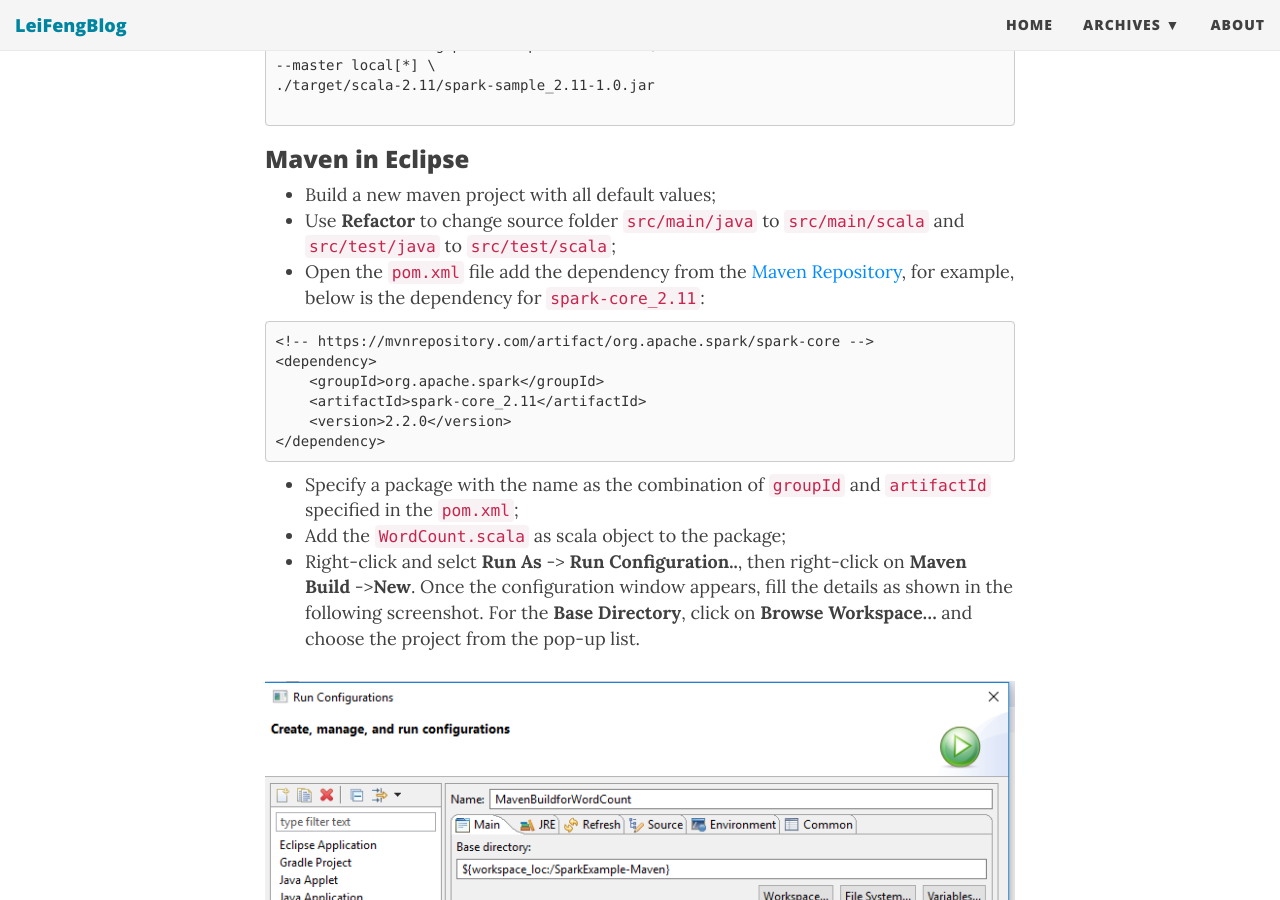
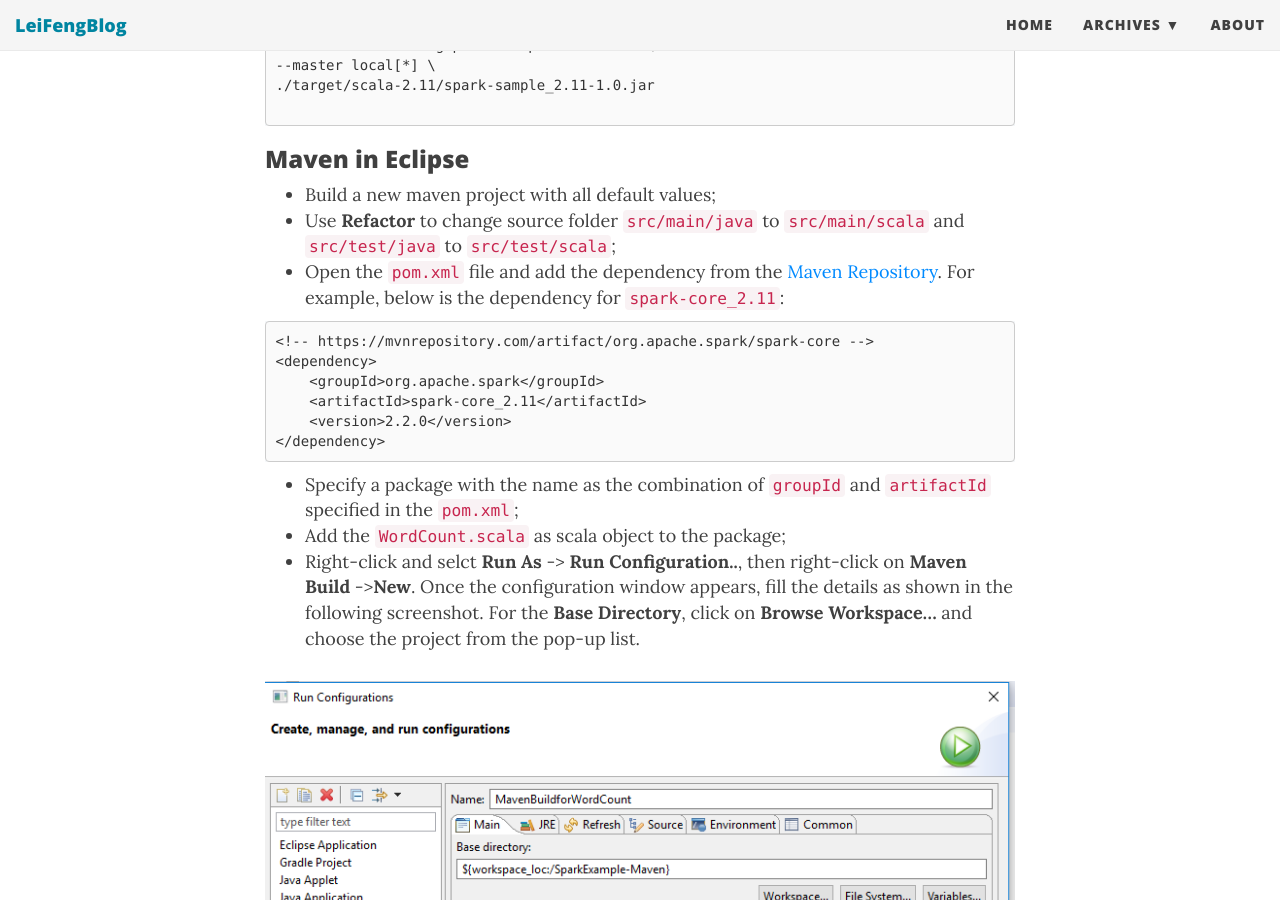
Before and after one commit to stonefl/stonefl.github.io, a Jekyll site: the page built from _posts/2018-04-17-set-up-scala-development-environment-for-apache-spark-in-standalone-mode.md, in a window 1280 px wide and 900 px high, scrolled down 6232 px. Built offline with Jekyll 4.4.1, drawn with Linux system fonts in a browser that asks for light colours; nearby versions of some CDN libraries; comment, search, counter and statistics services are not loaded.

Commit message:
Update 2018-04-17-set-up-scala-development-environment-for-apache-spark-in-standalone-mode.md

````diff
--- a/_posts/2018-04-17-set-up-scala-development-environment-for-apache-spark-in-standalone-mode.md
+++ b/_posts/2018-04-17-set-up-scala-development-environment-for-apache-spark-in-standalone-mode.md
@@ -165,7 +165,7 @@ spark-submit \
 
 - Build a new maven project with all default values;
 - Use **Refactor** to change source folder `src/main/java` to `src/main/scala` and `src/test/java` to `src/test/scala`;
-- Open the `pom.xml` file add the dependency from the [Maven Repository](https://mvnrepository.com/), for example, below is the dependency for `spark-core_2.11`:
+- Open the `pom.xml` file and add the dependency from the [Maven Repository](https://mvnrepository.com/). For example, below is the dependency for `spark-core_2.11`:
 
 ```
 <!-- https://mvnrepository.com/artifact/org.apache.spark/spark-core -->
````
